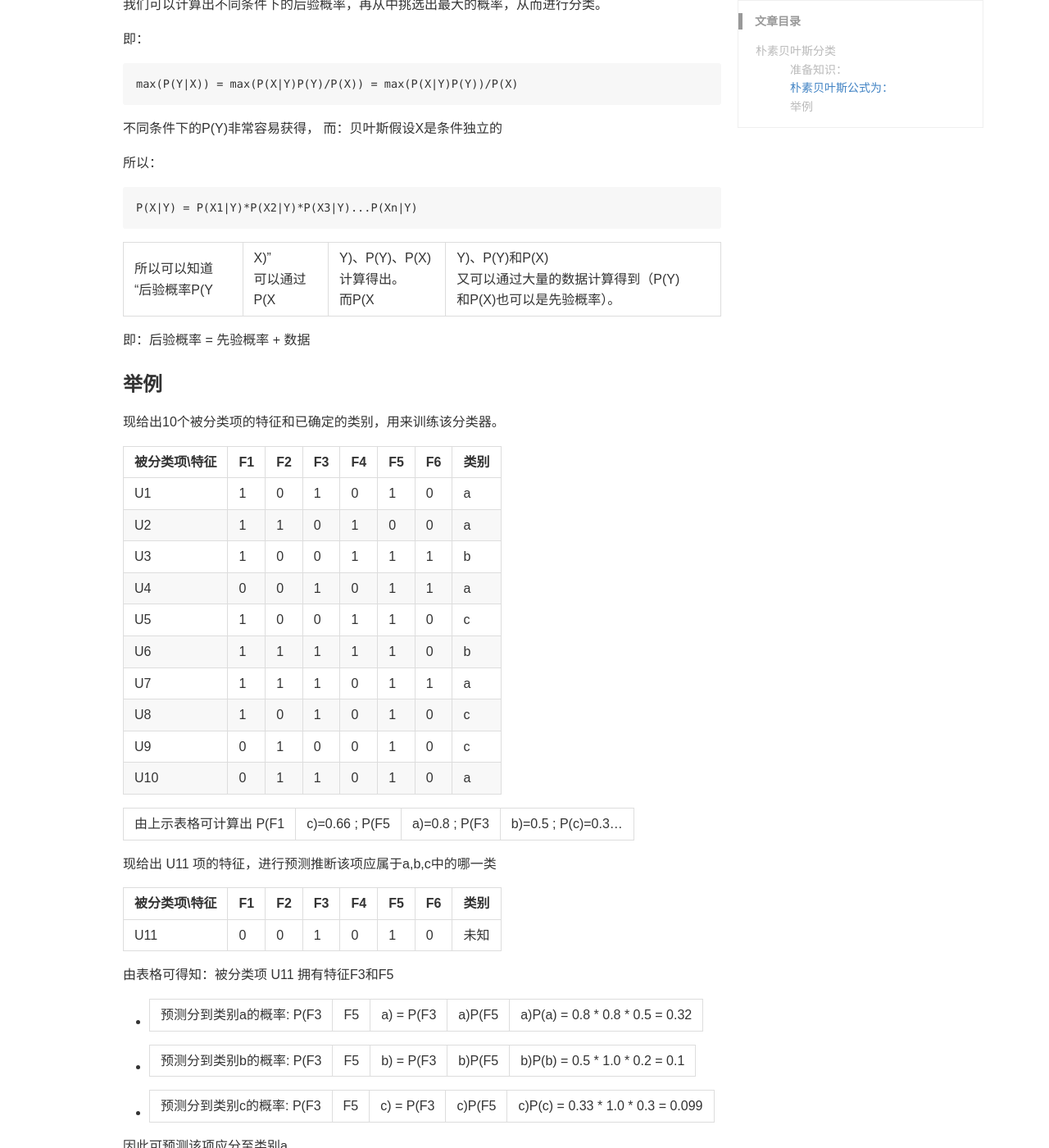
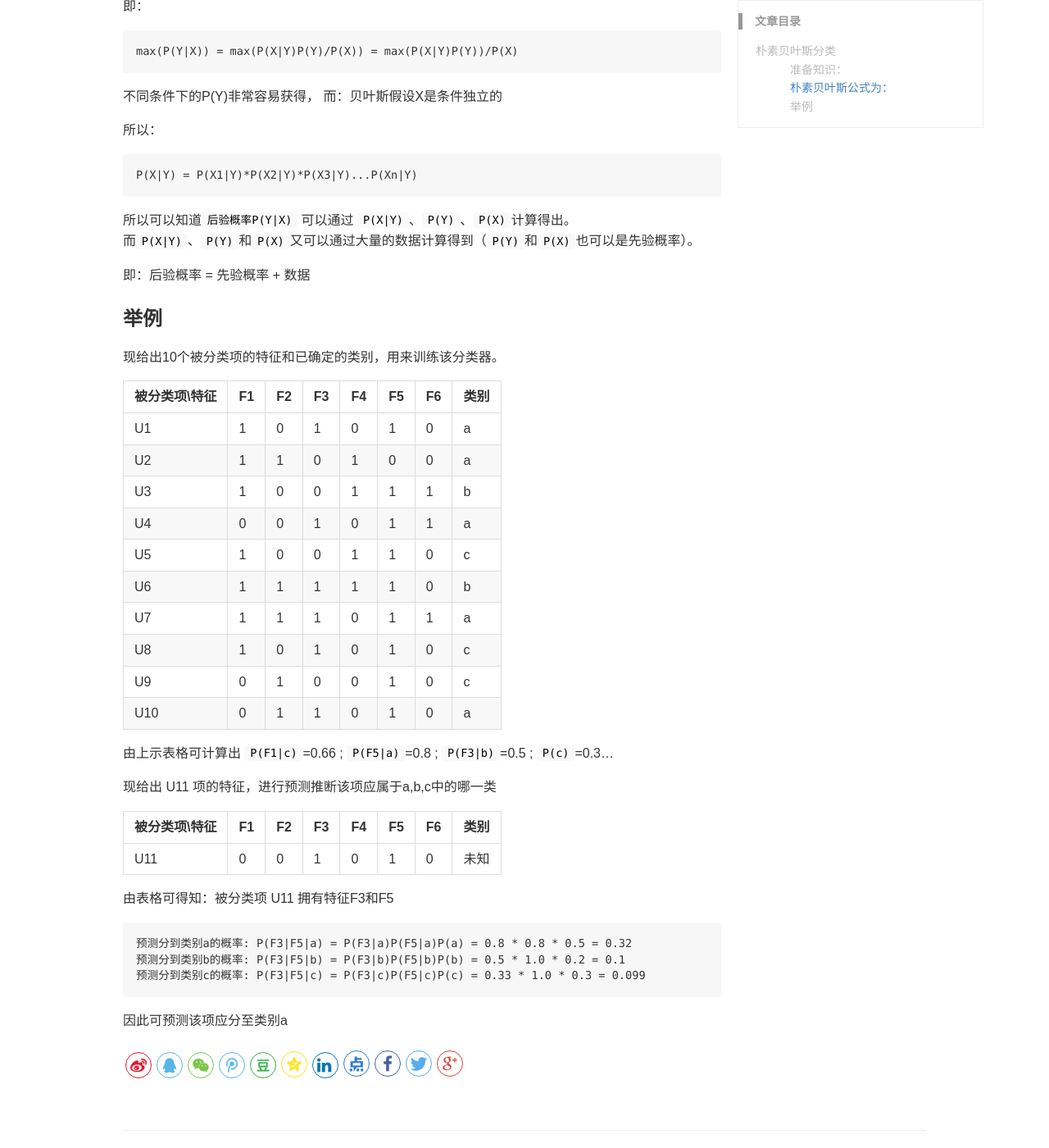
Before and after one commit to izhangzhihao/izhangzhihao.github.io, a Jekyll site: the page built from _posts/2017-11-16-朴素贝叶斯分类.md, in a window 1280 px wide and 1400 px high, scrolled down 848 px. Shown: the whole window at 82% size. Built offline with Jekyll 4.4.1, drawn with Linux system fonts in a browser that asks for light colours; comment, search, counter and statistics services are not loaded; some of the changed text lies outside the part shown.

Commit message:
no message

````diff
--- a/_posts/2017-11-16-朴素贝叶斯分类.md
+++ b/_posts/2017-11-16-朴素贝叶斯分类.md
@@ -19,7 +19,7 @@ description: 朴素贝叶斯分类
 
 * 条件概率：
 
-    一个事件发生后另一个事件发生的概率。一般的形式为P(x|y)表示y发生的条件下x发生的概率。
+    一个事件发生后另一个事件发生的概率。一般的形式为`P(x|y)`表示y发生的条件下x发生的概率。
 
 ### 朴素贝叶斯公式为：
 
@@ -44,7 +44,7 @@ max(P(Y|X)) = max(P(X|Y)P(Y)/P(X)) = max(P(X|Y)P(Y))/P(X)
 P(X|Y) = P(X1|Y)*P(X2|Y)*P(X3|Y)...P(Xn|Y)
 ```
 
-所以可以知道“后验概率P(Y|X)” 可以通过 P(X|Y)、P(Y)、P(X)计算得出。而P(X|Y)、P(Y)和P(X)又可以通过大量的数据计算得到（P(Y)和P(X)也可以是先验概率）。
+所以可以知道`后验概率P(Y|X)` 可以通过 `P(X|Y)`、`P(Y)`、`P(X)`计算得出。而`P(X|Y)`、`P(Y)`和`P(X)`又可以通过大量的数据计算得到（`P(Y)`和`P(X)`也可以是先验概率）。
 
 即：后验概率 = 先验概率 + 数据
 
@@ -65,7 +65,7 @@ P(X|Y) = P(X1|Y)*P(X2|Y)*P(X3|Y)...P(Xn|Y)
 | U9  | 0  | 1 | 0  | 0  |  1 |  0 |  c |
 | U10  | 0  | 1 | 1 | 0  |  1 |  0 |  a |
 
-由上示表格可计算出 P(F1|c)=0.66 ; P(F5|a)=0.8 ; P(F3|b)=0.5 ; P(c)=0.3…
+由上示表格可计算出 `P(F1|c)`=0.66 ; `P(F5|a)`=0.8 ; `P(F3|b)`=0.5 ; `P(c)`=0.3…
 
 现给出 U11 项的特征，进行预测推断该项应属于a,b,c中的哪一类
 
@@ -75,8 +75,10 @@ P(X|Y) = P(X1|Y)*P(X2|Y)*P(X3|Y)...P(Xn|Y)
 
 由表格可得知：被分类项 U11 拥有特征F3和F5
 
-* 预测分到类别a的概率: P(F3|F5|a) = P(F3|a)P(F5|a)P(a) = 0.8 * 0.8 * 0.5 = 0.32
-* 预测分到类别b的概率: P(F3|F5|b) = P(F3|b)P(F5|b)P(b) = 0.5 * 1.0 * 0.2 = 0.1
-* 预测分到类别c的概率: P(F3|F5|c) = P(F3|c)P(F5|c)P(c) = 0.33 * 1.0 * 0.3 = 0.099
+```
+预测分到类别a的概率: P(F3|F5|a) = P(F3|a)P(F5|a)P(a) = 0.8 * 0.8 * 0.5 = 0.32
+预测分到类别b的概率: P(F3|F5|b) = P(F3|b)P(F5|b)P(b) = 0.5 * 1.0 * 0.2 = 0.1
+预测分到类别c的概率: P(F3|F5|c) = P(F3|c)P(F5|c)P(c) = 0.33 * 1.0 * 0.3 = 0.099
+```
 
 因此可预测该项应分至类别a
````
